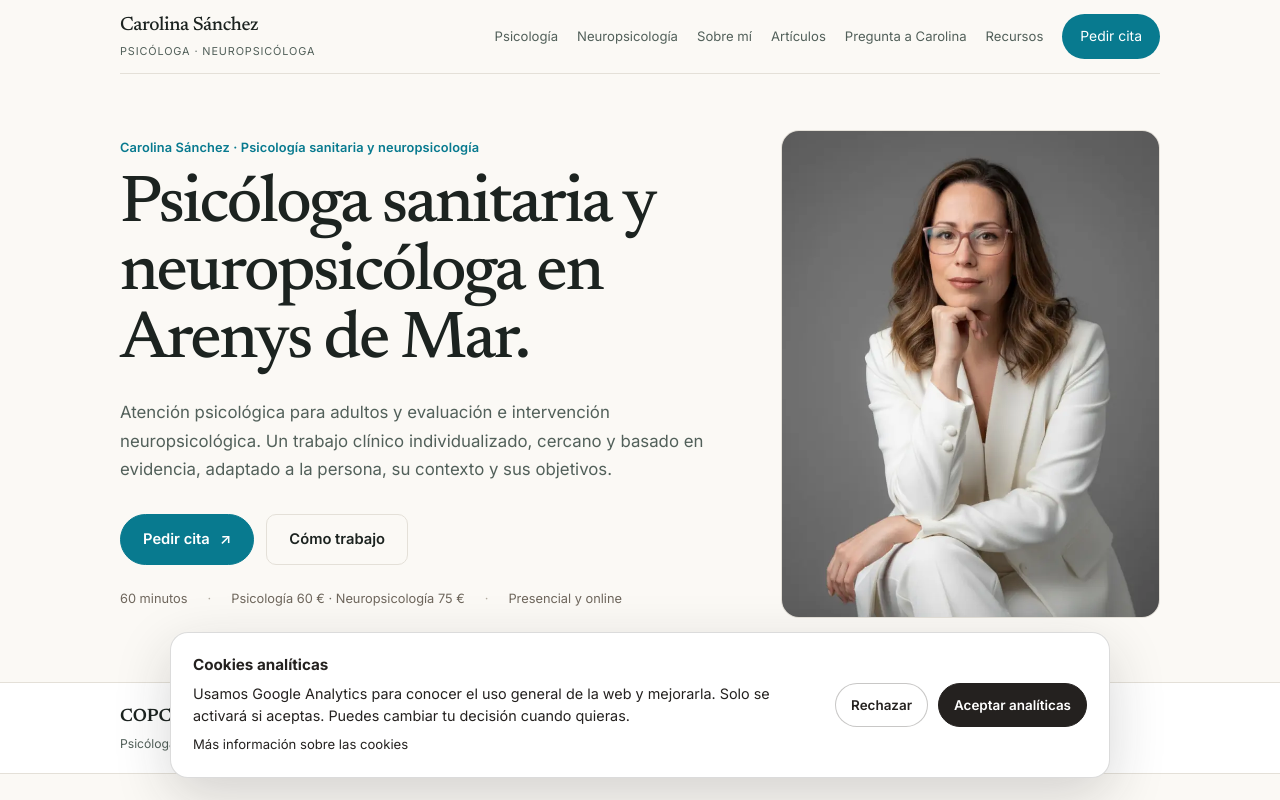
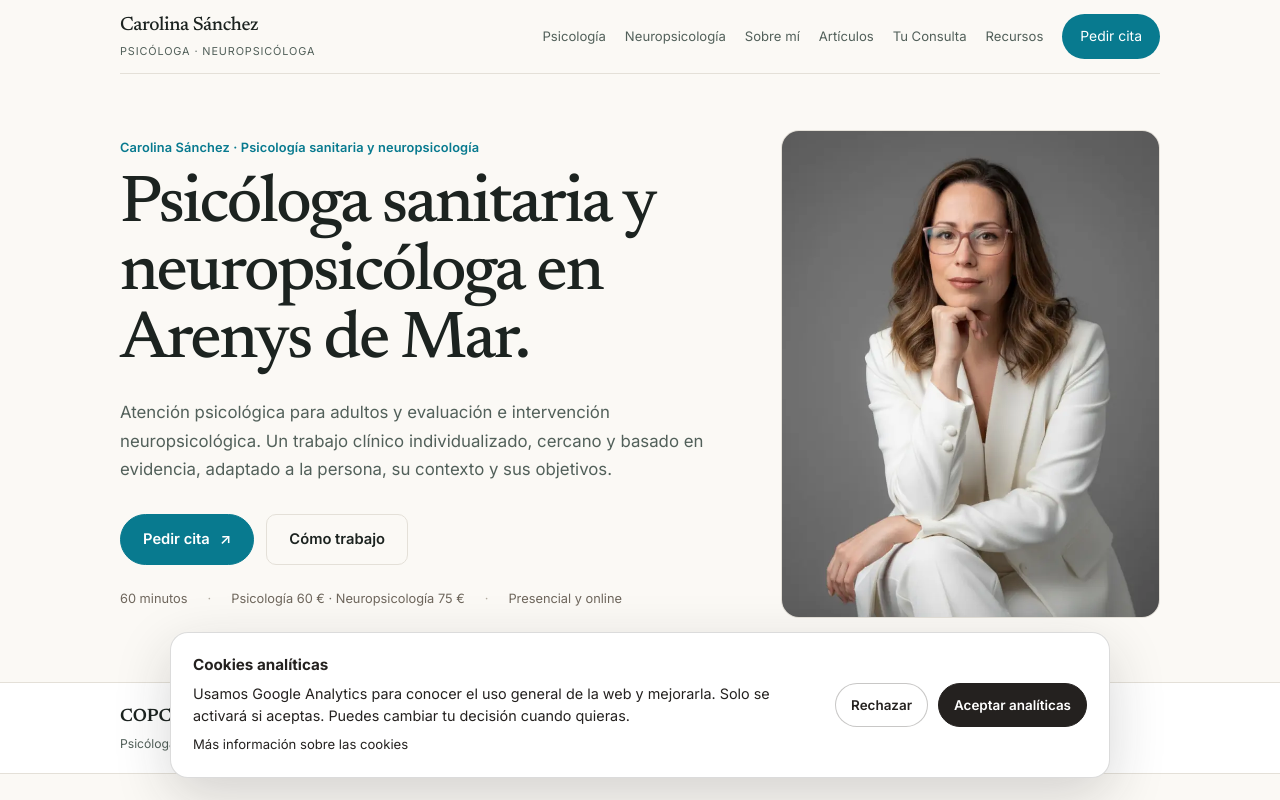
Before and after one commit to carolinasanchezgirona/Portfolio-Carolina, a Next.js app: page / in a window 1280 px wide. Shown: the top 800 px of the page. Built offline with nearby package versions, Linux system fonts and the light colour scheme.

Commit message:
Rename question section to Tu Consulta across navigation and footer

```diff
--- a/app/components/site-shell.tsx
+++ b/app/components/site-shell.tsx
@@ -38,7 +38,7 @@ function SiteHeader() {
         <a href="/neuropsicologia/">Neuropsicología</a>
         <a href="/sobre-mi/">Sobre mí</a>
         <a href="/articulos/">Artículos</a>
-        <a href="/pregunta-a-carolina/">Pregunta a Carolina</a>
+        <a href="/pregunta-a-carolina/">Tu Consulta</a>
         <a href="/recursos/">Recursos</a>
         <a className="nav-cta" href="/cita/">Pedir cita</a>
       </nav>
@@ -55,7 +55,7 @@ function SiteHeader() {
           <a href="/deterioro-cognitivo/">Deterioro cognitivo</a>
           <a href="/sobre-mi/">Sobre mí</a>
           <a href="/articulos/">Artículos</a>
-          <a href="/pregunta-a-carolina/">Pregunta a Carolina</a>
+          <a href="/pregunta-a-carolina/">Tu Consulta</a>
           <a href="/recursos/">Recursos</a>
           <a href="/psicologa-arenys-de-mar/">Consulta en Arenys de Mar</a>
           <a href="/cita/">Pedir cita</a>
@@ -109,7 +109,7 @@ function SiteFooter() {
           <p className="site-footer-heading">Consulta</p>
           <a href="/sobre-mi/">Sobre mí</a>
           <a href="/articulos/">Artículos</a>
-          <a href="/pregunta-a-carolina/">Pregunta a Carolina</a>
+          <a href="/pregunta-a-carolina/">Tu Consulta</a>
           <a href="/recursos/">Recursos</a>
           <a href="/psicologa-arenys-de-mar/">Psicóloga en Arenys de Mar</a>
           <a href="/cita/">Pedir cita</a>
```
